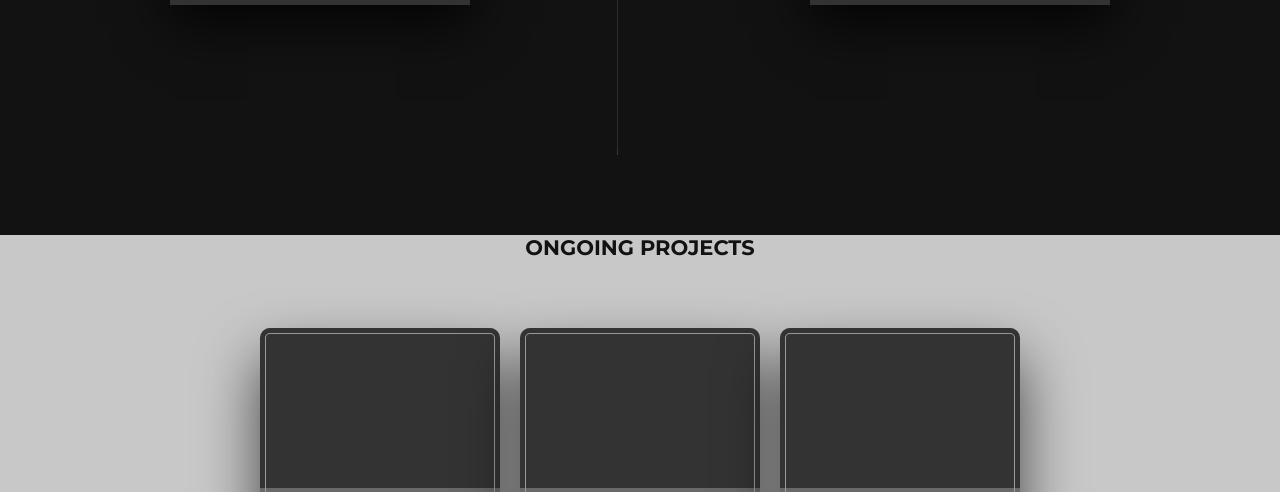
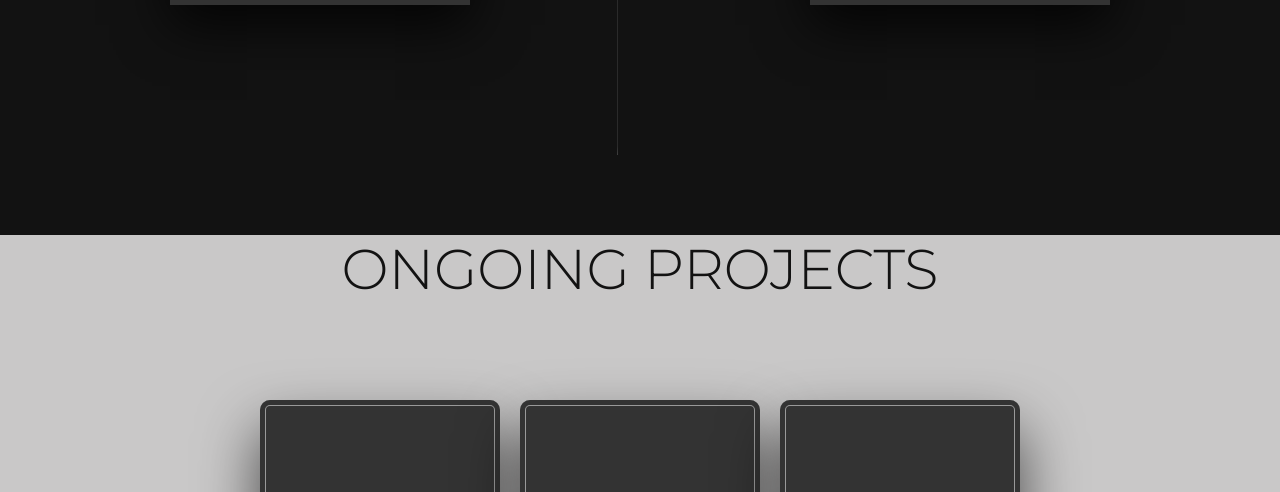
Before and after one commit to avijits01/EnigmaWeb, a PHP site: page /landing.html in a window 1280 px wide. Shown: the part 4576-5068 px from the top of the page. Run offline with PHP 8.4, Linux system fonts and the light colour scheme; some libraries are stand-ins or nearby versions; grey boxes are pictures that could not be loaded.

Commit message:
temp commit again

```diff
--- a/css/landing.css
+++ b/css/landing.css
@@ -209,23 +209,12 @@ h1 {
     font-family: 'Montserrat', 'Roboto', sans-serif;
 }
 
-<<<<<<< HEAD
 .project-section h1 {
     margin-top: 1rem;
     font-family: 'Montserrat', 'Roboto', sans-serif;
     font-weight: 300;
     font-size: 3.5rem;
-=======
-.project-section h1{
-    font-family: 'Montserrat', 'Roboto', sans-serif;
-    font-weight: 300;
 }
-
-.title-project{
-    font-size: 3rem;
->>>>>>> 224017c199bb643613a83741abeacf692385748e
-}
-
 
 .project-section h2 {
     font-family: 'Montserrat', 'Roboto', sans-serif;
```
